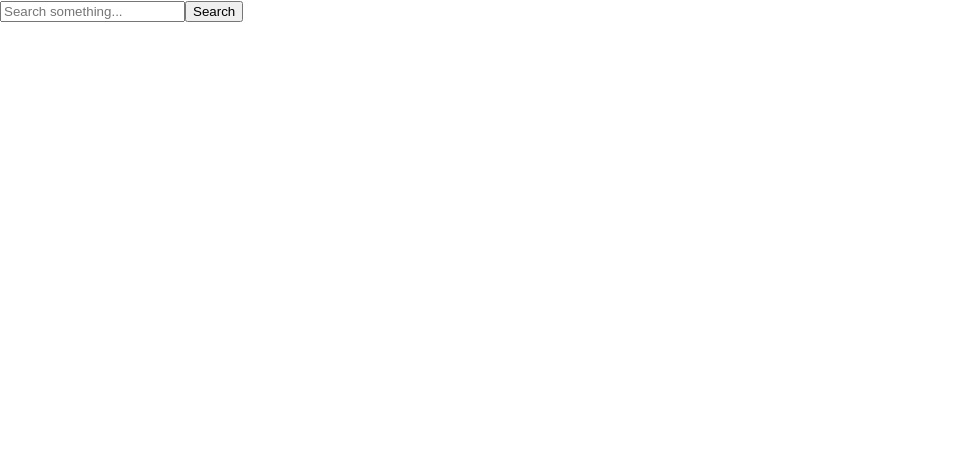
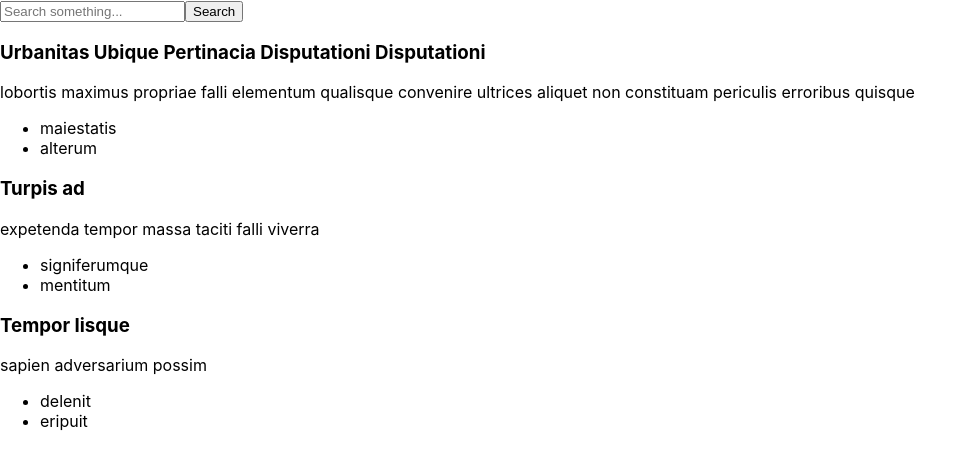
Before and after one commit to Cleyrauz/search-ui, a React (Create React App) app: page / in a window 1280 px wide. Shown: the top 468 px of the page, without its empty margins (0-977 px from the left). Built offline with nearby package versions, Linux system fonts and the light colour scheme.

Commit message:
Added result list and result components. Ordered result by weight.

```diff
--- /dev/null
+++ b/src/components/Result.js
@@ -0,0 +1,21 @@
+import React from "react";
+
+const Result = ({title, description, tags}) => {
+
+    const tagsNodes = tags.map((tag,i) => {
+        return (
+          <li key={i}>{tag}</li>
+        );
+      });
+
+  return(
+    <>
+        <h3>{title}</h3>
+        <p>{description}</p>
+        <ul>{tagsNodes}</ul>
+    </>
+  )
+
+}
+
+export default Result;
--- /dev/null
+++ b/src/components/ResultList.js
@@ -0,0 +1,31 @@
+import React from "react";
+import Result from "./Result";
+
+const SearchList = ({results}) => {
+
+  const orderNodes = results.sort(compare);
+  const resultNodes = orderNodes.map((result, i) => {
+    return (
+      <Result key={i} title={result.title} description={result.description} tags={result.tags}></Result>
+    );
+  });
+
+  function compare( a, b ) {
+    if ( a.weight < b.weight ){
+      return 1;
+    }
+    if ( a.weight > b.weight ){
+      return -1;
+    }
+    return 0;
+  }
+
+  return(
+    <>
+      {resultNodes}
+    </>
+  )
+
+}
+
+export default SearchList;
--- a/src/containers/SearchBox.js
+++ b/src/containers/SearchBox.js
@@ -1,4 +1,5 @@
 import React, {useState} from "react";
+import ResultList from "../components/ResultList";
 import SearchForm from "../components/SearchForm";
 
 const SearchBox = () => {
@@ -12,7 +13,7 @@ const SearchBox = () => {
             "delenit",
             "eripuit"
           ],
-          "weight": 3
+          "weight": 2
         },
         {
           "title": "Turpis ad",
@@ -38,6 +39,7 @@ const SearchBox = () => {
   return (
     <>
         <SearchForm />
+        <ResultList results={results} />
     </>
   );
 
```
